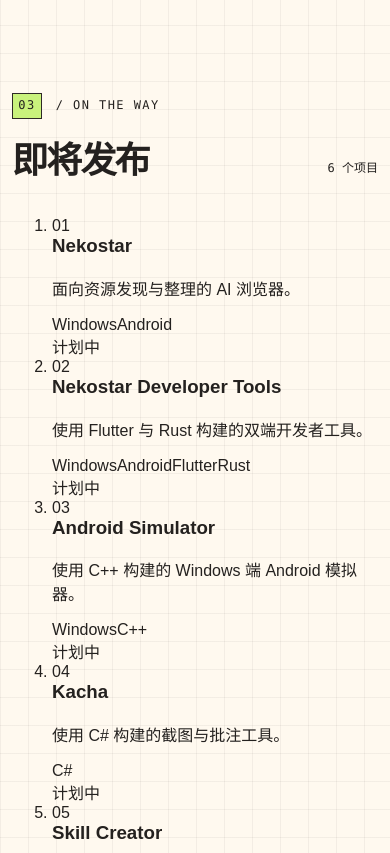
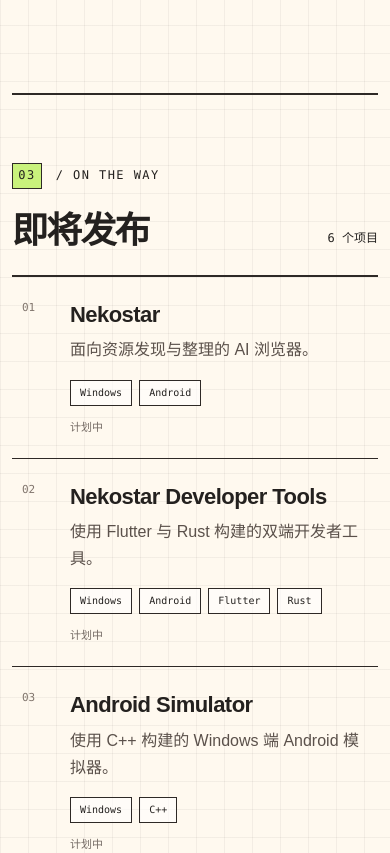
Before and after one commit to nekobyran/remote, a plain HTML site: page index.html in a window 390 px wide. Shown: the part 1543-2396 px from the top of the page. Drawn offline with Linux system fonts and the light colour scheme.

Commit message:
Style upcoming project list

```diff
--- a/styles.css
+++ b/styles.css
@@ -170,6 +170,32 @@ h1 em::after { content: ""; position: absolute; left: 0; right: 0; bottom: -4px;
 .download-button:hover { background: var(--lime); color: var(--ink); transform: translate(-2px, -2px); }
 .download-button b { font-size: 22px; font-weight: 400; }
 
+.roadmap { padding: 82px 0 104px; border-top: 2px solid var(--line); }
+.roadmap-heading { margin-bottom: 26px; }
+.roadmap-list { margin: 0; padding: 0; list-style: none; border-top: 2px solid var(--line); }
+.roadmap-item {
+  display: grid;
+  grid-template-columns: 46px minmax(260px, 1fr) minmax(220px, .85fr) auto;
+  gap: 24px;
+  align-items: center;
+  min-height: 126px;
+  padding: 24px 10px;
+  border-bottom: 1.5px solid var(--line);
+  transition: background .2s ease, padding .2s ease;
+}
+.roadmap-item:hover { padding-inline: 18px; background: rgba(141, 199, 255, .16); }
+.roadmap-number { color: #81756d; font: 500 11px/1 "SFMono-Regular", Consolas, monospace; }
+.roadmap-copy h3 { margin-bottom: 9px; font-size: 25px; line-height: 1.15; letter-spacing: -.025em; }
+.roadmap-copy p { margin: 0; color: #5b514b; line-height: 1.7; }
+.roadmap-tags { display: flex; flex-wrap: wrap; gap: 7px; }
+.roadmap-tags span {
+  padding: 7px 9px;
+  border: 1.5px solid var(--line);
+  background: rgba(255, 255, 255, .6);
+  font: 500 10px/1 "SFMono-Regular", Consolas, monospace;
+}
+.roadmap-status { min-width: 58px; color: #756b65; font: 500 11px/1 "SFMono-Regular", Consolas, monospace; text-align: right; }
+
 footer { min-height: 100px; display: flex; align-items: center; justify-content: space-between; gap: 24px; border-top: 2px solid var(--line); font: 500 11px/1.5 "SFMono-Regular", Consolas, monospace; }
 footer p { margin: 0; }
 
@@ -187,6 +213,8 @@ footer p { margin: 0; }
   .app-icon { width: 88px; border-radius: 22px; }
   .app-icon span { font-size: 44px; }
   .download-button { grid-column: 1 / -1; justify-content: space-between; }
+  .roadmap-item { grid-template-columns: 40px 1fr auto; }
+  .roadmap-tags { grid-column: 2 / -1; }
 }
 
 @media (max-width: 560px) {
@@ -207,6 +235,11 @@ footer p { margin: 0; }
   .release-title-row { align-items: center; }
   .release-meta { flex-direction: column; gap: 10px; }
   .download-button { grid-column: auto; }
+  .roadmap { padding-block: 68px 84px; }
+  .roadmap-item { grid-template-columns: 32px 1fr; gap: 16px; align-items: start; padding-block: 25px; }
+  .roadmap-copy h3 { font-size: 22px; }
+  .roadmap-tags { grid-column: 2; }
+  .roadmap-status { grid-column: 2; text-align: left; }
   footer { align-items: flex-start; flex-direction: column; justify-content: center; }
 }
 
```
